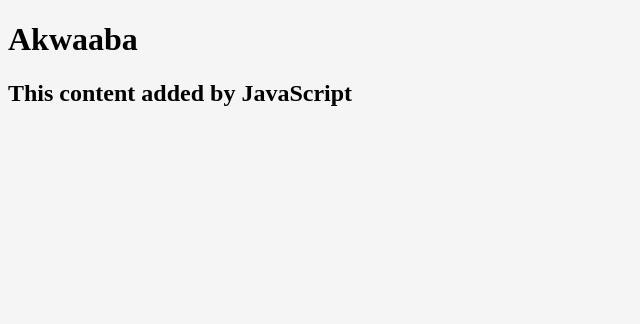
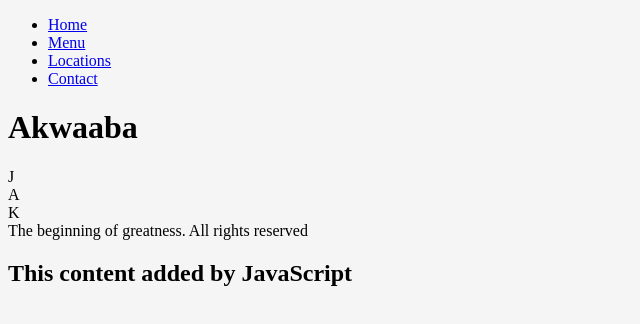
Before and after one commit to jkasante90/Kofiasante-repository, a plain HTML site: page index.html in a window 1280 px wide. Shown: the whole page, without its empty margins (0-640 px from the left). Drawn offline with Linux system fonts and the light colour scheme.

Commit message:
add contact.html, connect to index.html

```diff
--- a/index.html
+++ b/index.html
@@ -4,8 +4,25 @@
         <link rel="stylesheet" href="style.css" />
         <title>My Website</title>
     </head>
+
     <body>
-        <h1>Akwaaba</h1>
+        <header>
+            <nav>
+                <ul>
+                    <li><a href="index.html">Home</a></li>
+                    <li><a href="menu.html">Menu</a></li>
+                    <li><a href="locations.html">Locations</a></li>
+                    <li><a href="contact.html">Contact</a></li>
+                </ul>
+            </nav>
+            <h1>Akwaaba</h1>
+        </header>
+        <section class="features">
+            <div>J</div>
+            <div>A</div>
+            <div>K</div>
+        </section>
+        <footer>The beginning of greatness. All rights reserved</footer>
         <script src="script.js"></script>
     </body>
 </html>
```
Also changed, not shown: contact.html (added).
